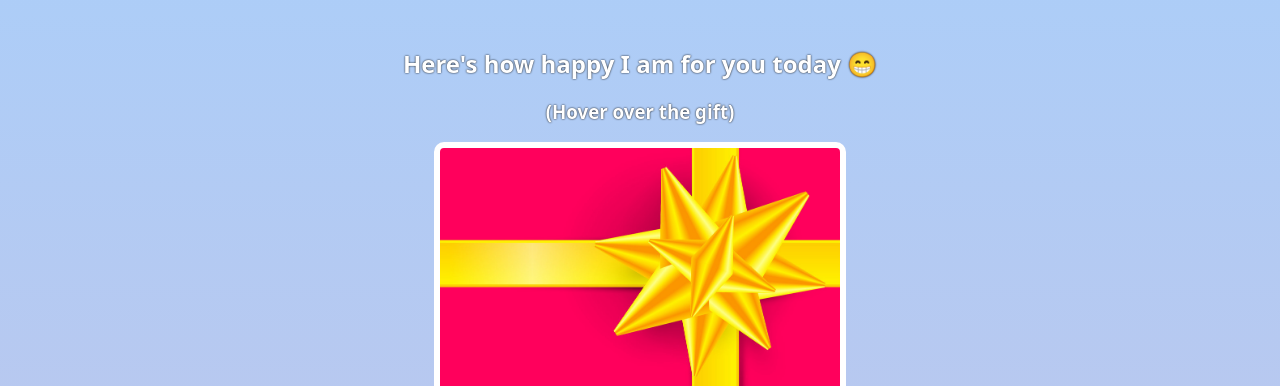
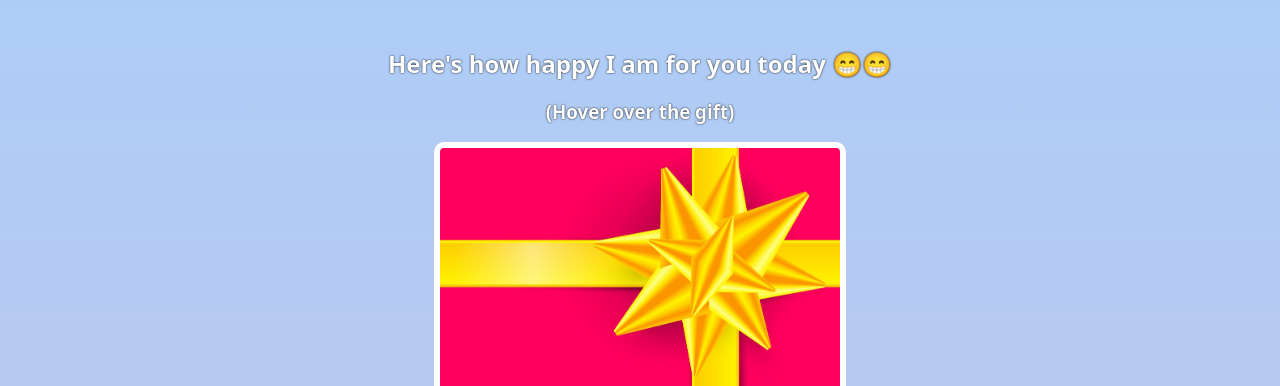
Before and after one commit to Grangerknowsitall/birthday-gift-site, a plain HTML site: page birthday-gift-site/index.html in a window 1280 px wide. Shown: the part 414-800 px from the top of the page. Drawn offline with Linux system fonts and the light colour scheme; a web font is replaced by a local one.

Commit message:
Added second smile emoji

```diff
--- a/birthday-gift-site/index.html
+++ b/birthday-gift-site/index.html
@@ -19,7 +19,7 @@
         <h4 id="bday-date">13.12.2024</h4>
     </div>
     <div class="gift-section">
-        <h2 class="gift-title">Here's how happy I am for you today &#x1F601;</h2>
+        <h2 class="gift-title">Here's how happy I am for you today &#x1F601;&#x1F601;</h2>
         <h3 clas="gift-hint">(Hover over the gift)</h3>
         <div class="gift-img" id="gift-img-happy"></div>
     </div>
```
